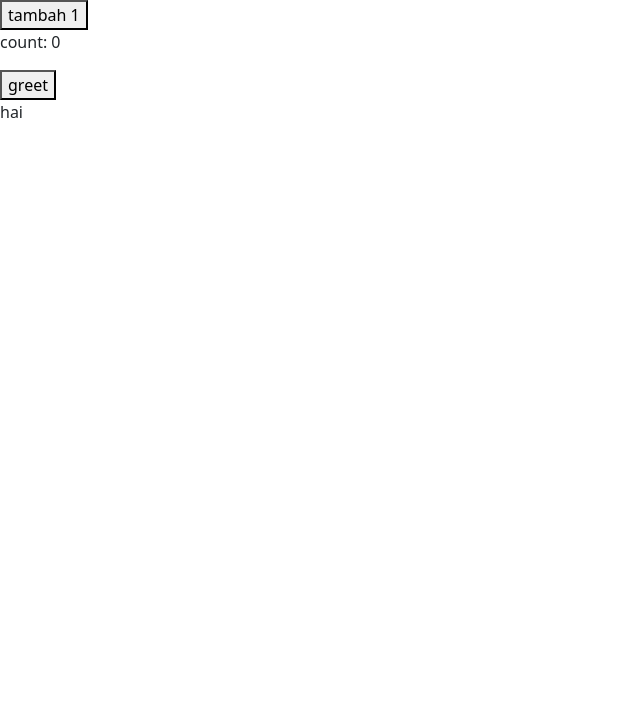
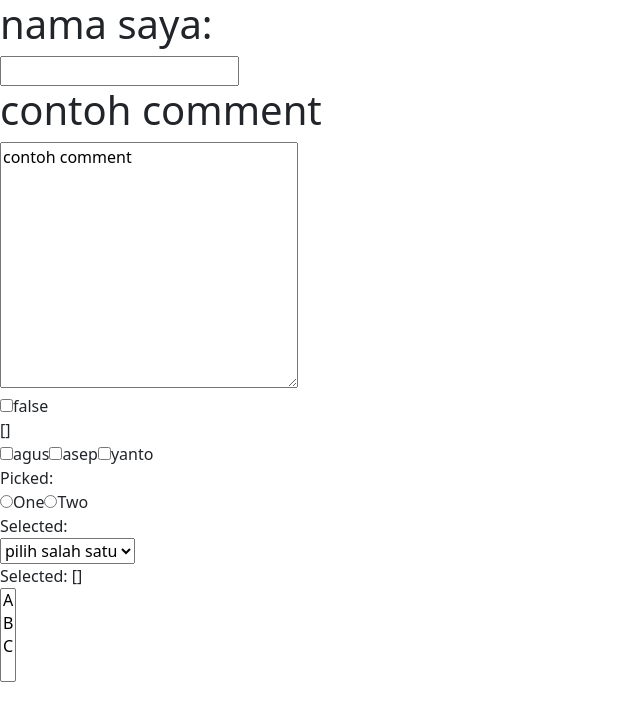
Before and after one commit to someone-only/belajar-vue, a Vue app: page / in a window 1280 px wide. Shown: the top 720 px of the page, without its empty margins (0-640 px from the left). Built offline with nearby package versions, Linux system fonts and the light colour scheme.

Commit message:
menambahkan materi tentang form input bindings

```diff
--- a/src/App.vue
+++ b/src/App.vue
@@ -1,9 +1,9 @@
 <script setup lang="ts">
-import eventListeningVue from "./components/essentials/event-handling/event-listening.vue";
+        import formInputVue from './components/essentials/form-input-binding/form-input.vue';
 </script>
 
 <template>
-  <eventListeningVue />
+        <formInputVue/>
 </template>
 
 <style scoped></style>
--- /dev/null
+++ b/src/components/essentials/form-input-binding/form-input.vue
@@ -0,0 +1,70 @@
+<script setup lang="ts">
+import { ref } from "vue";
+const name = ref("");
+const comment = ref("contoh comment");
+const checkbox = ref(false);
+const checkedNames = ref([]);
+const picked = ref();
+const selected = ref("");
+const selecteds = ref([])
+</script>
+
+<template>
+  <!-- ketika berurusan dengan form kita bisa menggunakan v-model untuk melakukan two-way binding  -->
+  <h1>nama saya: {{ name }}</h1>
+  <input type="text" v-model="name" />
+  <!-- seperti contoh diatas, v-model menggunakan value dari nama dan jika nama dirubah maka value di inputnya juga berubah -->
+  <!-- bisa digunakan di textarea -->
+  <h1 style="white-space: pre-line">{{ comment }}</h1>
+  <textarea
+    name="comment"
+    id="comment"
+    cols="30"
+    rows="10"
+    v-model="comment"
+  ></textarea>
+  <!-- bisa digunakan di checkbox -->
+  <div>
+    <input type="checkbox" id="checkbox" v-model="checkbox" />
+    <label for="checkbox">{{ checkbox }}</label>
+  </div>
+  <!-- bisa menggunakan multiple checkbox -->
+  <div>
+    <div>{{ checkedNames }}</div>
+    <input type="checkbox" id="agus" value="agus" v-model="checkedNames" />
+    <label for="agus">agus</label>
+
+    <input type="checkbox" id="asel" value="asep" v-model="checkedNames" />
+    <label for="asep">asep</label>
+
+    <input type="checkbox" id="yanto" value="yanto" v-model="checkedNames" />
+    <label for="yanto">yanto</label>
+  </div>
+  <!-- bisa menggunakan radio button -->
+  <div>
+    <div>Picked: {{ picked }}</div>
+    <input type="radio" id="one" value="One" v-model="picked" />
+    <label for="one">One</label>
+    <input type="radio" id="two" value="Two" v-model="picked" />
+    <label for="two">Two</label>
+  </div>
+  <!-- bisa menggunakan select -->
+  <div>
+    <div>Selected: {{ selected }}</div>
+    <select v-model="selected">
+      <option disabled value="">pilih salah satu</option>
+      <option>A</option>
+      <option>B</option>
+      <option>C</option>
+    </select>
+  </div>
+  <!-- bisa menggunakan multiple select -->
+  <div>
+    <div>Selected: {{ selecteds }}</div>
+    <select v-model="selecteds" multiple>
+      <option>A</option>
+      <option>B</option>
+      <option>C</option>
+    </select>
+  </div>
+</template>
```
